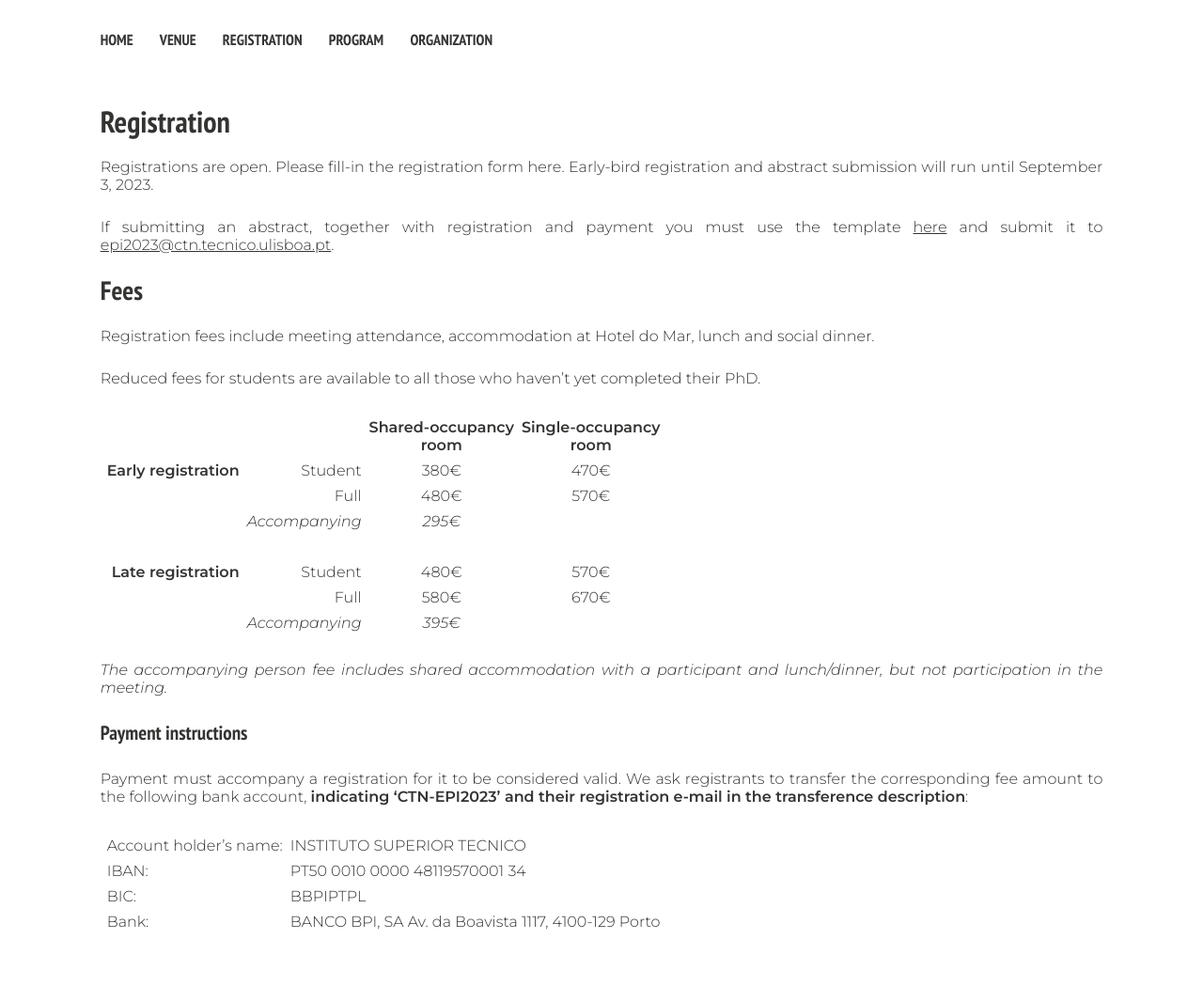
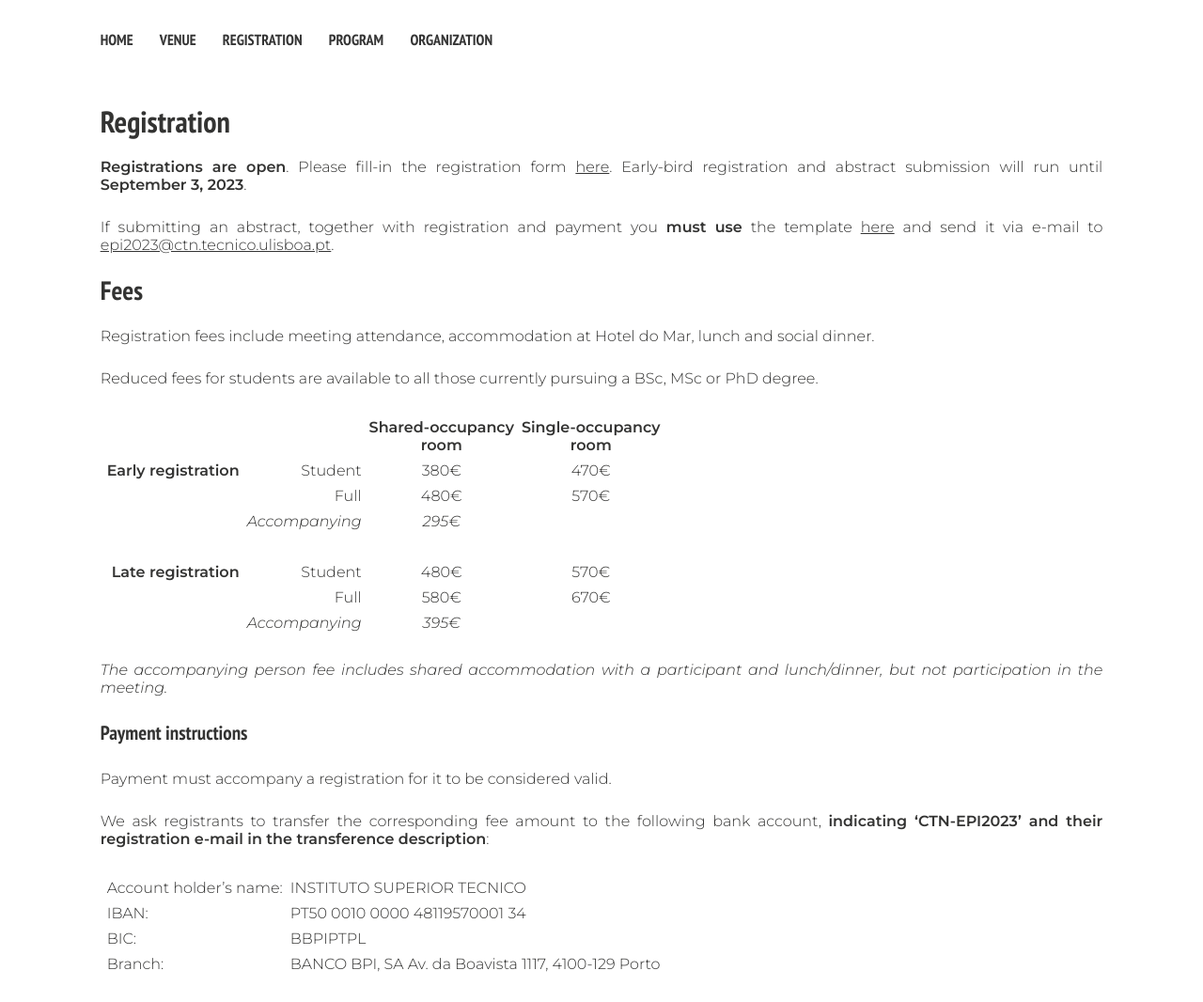
Before and after one commit to Iberian-Peptide-Meeting/XVIII, a Jekyll site: the page built from _pages/registration.md, in a window 1280 px wide. Shown: the whole page at 94% size. Built offline with Jekyll 4.4.1, drawn with Linux system fonts in a browser that asks for light colours; nearby versions of some CDN libraries; before the commit the page ends 1021 px from its top, so only the background shows below that.

Commit message:
Registrations open!

```diff
--- a/_pages/registration.md
+++ b/_pages/registration.md
@@ -5,16 +5,23 @@ title: Registration
 permalink: /registration
 ---
 
-Registrations are open. Please fill-in the registration form here. Early-bird registration and abstract submission will run until September 3, 2023.
+**Registrations are open**. Please fill-in the registration form
+[here](https://forms.gle/CH1cTGy2RptbUzq7A).
+Early-bird registration and abstract submission will run until
+**September 3, 2023**.
 
-If submitting an abstract, together with registration and payment you must use the template [here](/XVIII/images/AbstractTemplate.docx) and submit
-it to [epi2023@ctn.tecnico.ulisboa.pt](mailto:epi2023@ctn.tecnico.ulisboa.pt).
+If submitting an abstract, together with registration and payment you
+**must use** the template [here](/XVIII/images/AbstractTemplate.docx) and send
+it via e-mail to
+[epi2023@ctn.tecnico.ulisboa.pt](mailto:epi2023@ctn.tecnico.ulisboa.pt).
 
 ## Fees
 
-Registration fees include meeting attendance, accommodation at Hotel do Mar, lunch and social dinner.
+Registration fees include meeting attendance, accommodation at Hotel do Mar,
+lunch and social dinner.
 
-Reduced fees for students are available to all those who haven't yet completed their PhD.
+Reduced fees for students are available to all those currently pursuing a BSc,
+MSc or PhD degree.
 
 |                        |                | Shared-occupancy<br />room | Single-occupancy<br />room |
 |-----------------------:|---------------:|:--------------------------:|:--------------------------:|
@@ -26,17 +33,19 @@ Reduced fees for students are available to all those who haven't yet completed t
 |                        |           Full |            580€            |            670€            |
 |                        | _Accompanying_ |           _395€_           |                            |
 
-_The accompanying person fee includes shared accommodation with a participant and lunch/dinner,
-but not participation in the meeting._
+_The accompanying person fee includes shared accommodation with a participant
+and lunch/dinner, but not participation in the meeting._
 
 ### Payment instructions
 
-Payment must accompany a registration for it to be considered valid. We ask registrants to transfer
-the corresponding fee amount to the following bank account, **indicating 'CTN-EPI2023' and their
-registration e-mail in the transference description**:
+Payment must accompany a registration for it to be considered valid.
+
+We ask registrants to transfer the corresponding fee amount to the following
+bank account, **indicating 'CTN-EPI2023' and their registration e-mail in the
+transference description**:
 
 |-----------------------:|---------------------------------------------------:|
 | Account holder's name: | INSTITUTO SUPERIOR TECNICO                         |
 | IBAN:                  | PT50 0010 0000 48119570001 34                      |
 | BIC:                   | BBPIPTPL                                           |
-| Bank:                  | BANCO BPI, SA Av. da Boavista 1117, 4100-129 Porto |
+| Branch:                | BANCO BPI, SA Av. da Boavista 1117, 4100-129 Porto |
```
Also changed, not shown: index.md (+1 -1 lines), images/banner.svg (added), 1 other file.
